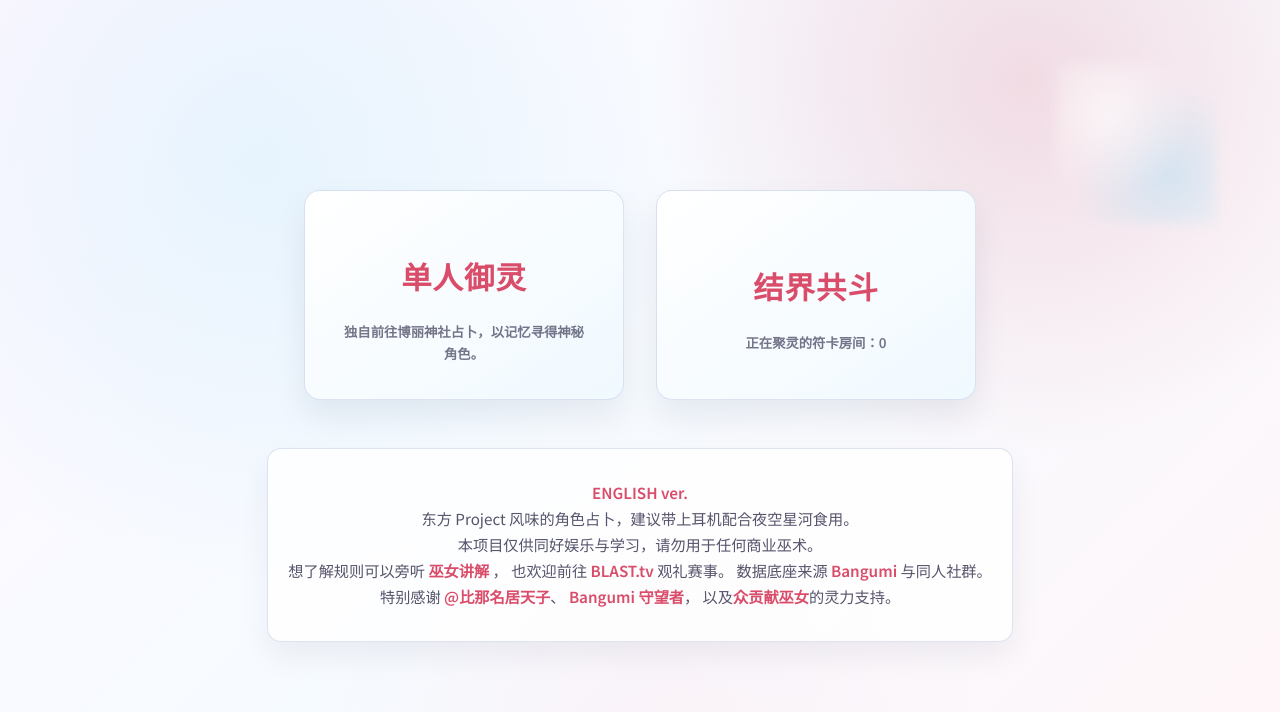
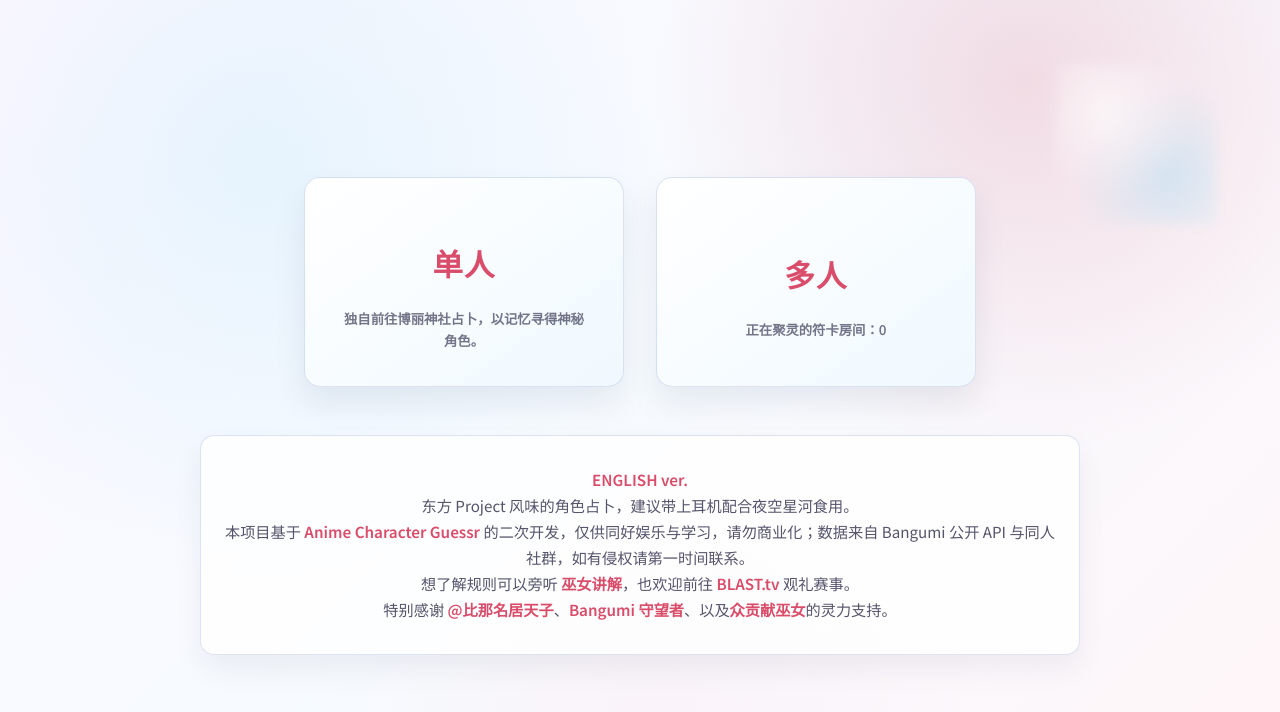
Before and after one commit to DreamZhongJu/TOUHOU-anime-character-guessr, a React (Vite) app in the folder client/: page / in a window 1280 px wide. Shown: the top 712 px of the page. Built offline with nearby package versions, Linux system fonts and the light colour scheme; no server answers; a web font is replaced by a local one.

Commit message:
修正README

```diff
--- a/client/src/pages/Home.jsx
+++ b/client/src/pages/Home.jsx
@@ -6,9 +6,12 @@ const Home = () => {
   const [roomCount, setRoomCount] = useState(0);
 
   useEffect(() => {
-    const serverUrl = import.meta.env.VITE_SERVER_URL;
+    const serverUrl = import.meta.env.VITE_SERVER_URL || '';
     fetch(`${serverUrl}/room-count`)
-      .then(response => response.json())
+      .then(response => {
+        if (!response.ok) throw new Error('Failed to fetch');
+        return response.json();
+      })
       .then(data => setRoomCount(data.count))
       .catch(error => console.error('Error fetching room count:', error));
   }, []);
@@ -17,11 +20,11 @@ const Home = () => {
     <div className="home-container">
       <div className="game-modes">
         <Link to="/singleplayer" className="mode-button">
-          <h2>单人御灵</h2>
+          <h2>单人</h2>
           <small>独自前往博丽神社占卜，以记忆寻得神秘角色。</small>
         </Link>
         <Link to="/multiplayer" className="mode-button">
-          <h2>结界共斗</h2>
+          <h2>多人</h2>
           <small>正在聚灵的符卡房间：{roomCount}</small>
         </Link>
       </div>
@@ -30,18 +33,10 @@ const Home = () => {
         <p>
           <a href="https://vertikarl.github.io/anime-character-guessr-english/"> ENGLISH ver. </a>
           <br />
-          东方 Project 风味的角色占卜，建议带上耳机配合夜空星河食用。
-          <br />
-          本项目仅供同好娱乐与学习，请勿用于任何商业巫术。
-          <br />
-          想了解规则可以旁听
-          <a href="https://www.bilibili.com/video/BV14CVRzUELs"> 巫女讲解 </a>，
-          也欢迎前往 <a href="https://blast.tv/counter-strikle"> BLAST.tv </a> 观礼赛事。
-          数据底座来源 <a href="https://bgm.tv/"> Bangumi </a> 与同人社群。
-          <br />
-          特别感谢 <a href="https://space.bilibili.com/87983557">@比那名居天子</a>、
-          <a href="https://github.com/trim21"> Bangumi 守望者</a>，
-          以及<a href="https://github.com/kennylimz/anime-character-guessr/graphs/contributors">众贡献巫女</a>的灵力支持。
+          东方 Project 风味的角色占卜，建议带上耳机配合夜空星河食用。<br />
+          本项目基于 <a href="https://github.com/kennylimz/anime-character-guessr">Anime Character Guessr</a> 的二次开发，仅供同好娱乐与学习，请勿商业化；数据来自 Bangumi 公开 API 与同人社群，如有侵权请第一时间联系。<br />
+          想了解规则可以旁听 <a href="https://www.bilibili.com/video/BV14CVRzUELs">巫女讲解</a>，也欢迎前往 <a href="https://blast.tv/counter-strikle">BLAST.tv</a> 观礼赛事。<br />
+          特别感谢 <a href="https://space.bilibili.com/87983557">@比那名居天子</a>、<a href="https://github.com/trim21">Bangumi 守望者</a>、以及<a href="https://github.com/kennylimz/anime-character-guessr/graphs/contributors">众贡献巫女</a>的灵力支持。
         </p>
       </div>
     </div>
```
Also changed, not shown: 2 other files (tests, documents, lock files or other folders).
